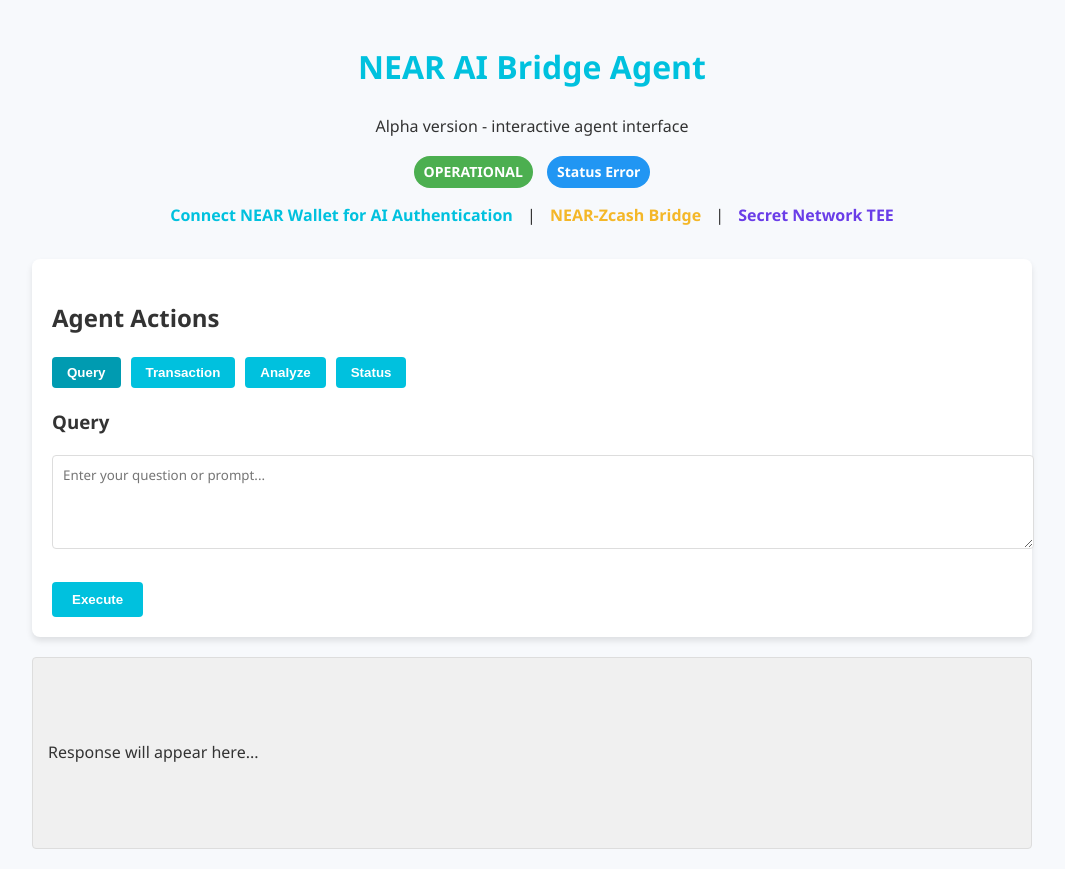
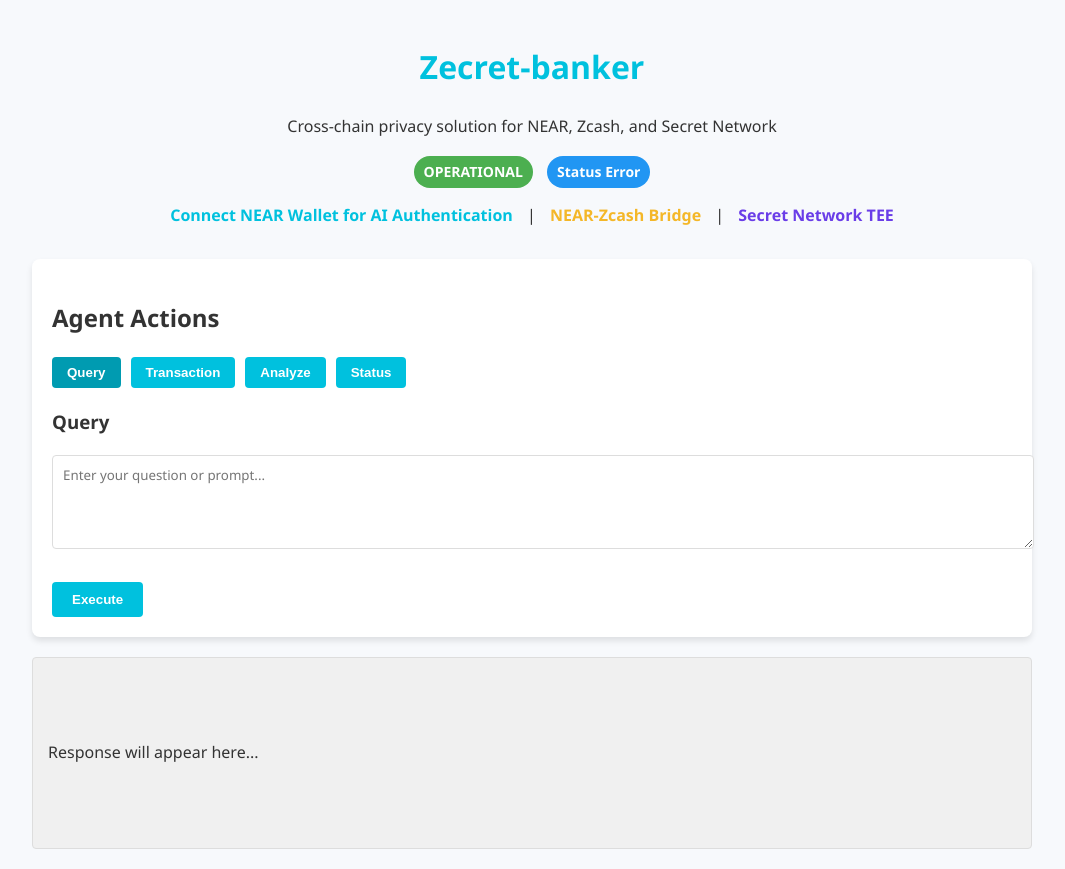
Before and after one commit to Lowo88/zecret-banker, a website: page public/index.html in a window 1280 px wide. Shown: the whole page, without its empty margins (108-1173 px from the left). Drawn offline with Linux system fonts and the light colour scheme; no server answers.

Commit message:
Rename project to Zecret-banker

```diff
--- a/index.js
+++ b/index.js
@@ -56,7 +56,7 @@
 // Basic status endpoint
 app.get('/api/status', (req, res) => {
   res.json({
-    message: 'NEAR AI Bridge Agent is running',
+    message: 'Zecret-banker is running',
     version: 'alpha-0.1.0',
     status: 'operational',
     aiMode: process.env.USE_ACTUAL_API === 'true' ? 'NEAR AI API' : 'Simulation'
@@ -310,8 +310,8 @@
 
 // Start server
 app.listen(PORT, () => {
-  console.log(`NEAR AI Bridge Agent is running on port ${PORT}`);
-  console.log(`Open http://localhost:${PORT} to interact with the agent`);
+  console.log(`Zecret-banker is running on port ${PORT}`);
+  console.log(`Open http://localhost:${PORT} to interact with the application`);
   console.log(`Open http://localhost:${PORT}/zcash-bridge.html to use the NEAR-Zcash bridge`);
   console.log(`Open http://localhost:${PORT}/secret-network.html to use Secret Network TEE features`);
   console.log(`AI Mode: ${process.env.USE_ACTUAL_API === 'true' ? 'Using NEAR AI API' : 'Using simulation mode'}`);
--- a/package.json
+++ b/package.json
@@ -1,5 +1,5 @@
 {
-  "name": "near-ai-bridge",
+  "name": "zecret-banker",
   "version": "1.0.0",
   "description": "AI agent that bridges NEAR blockchain with AI capabilities",
   "main": "index.js",
--- a/public/index.html
+++ b/public/index.html
@@ -3,7 +3,7 @@
 <head>
     <meta charset="UTF-8">
     <meta name="viewport" content="width=device-width, initial-scale=1.0">
-    <title>NEAR AI Bridge Agent</title>
+    <title>Zecret-banker</title>
     <style>
         body {
             font-family: 'Segoe UI', Tahoma, Geneva, Verdana, sans-serif;
@@ -113,8 +113,8 @@
 </head>
 <body>
     <header>
-        <h1>NEAR AI Bridge Agent</h1>
-        <p>Alpha version - interactive agent interface</p>
+        <h1>Zecret-banker</h1>
+        <p>Cross-chain privacy solution for NEAR, Zcash, and Secret Network</p>
         <div class="badge-container">
             <div class="status-badge">OPERATIONAL</div>
             <div class="ai-mode-badge" id="ai-mode-badge">Loading...</div>
```
Also changed, not shown: README.md.
